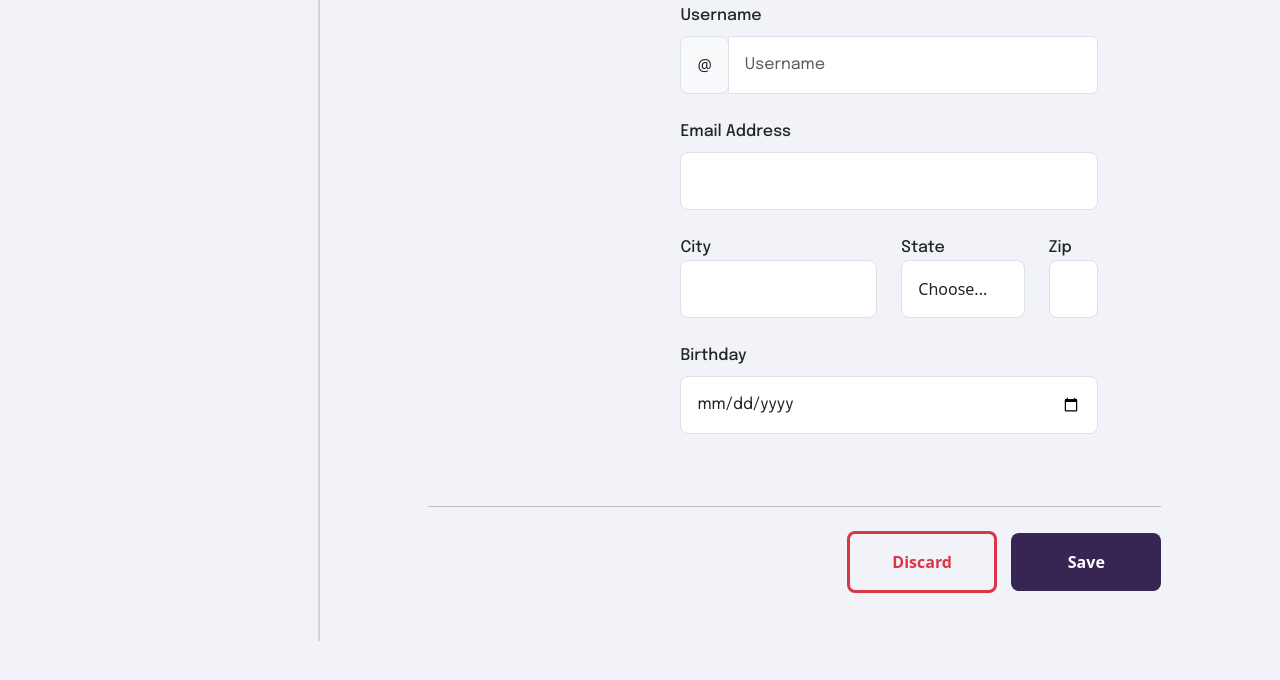
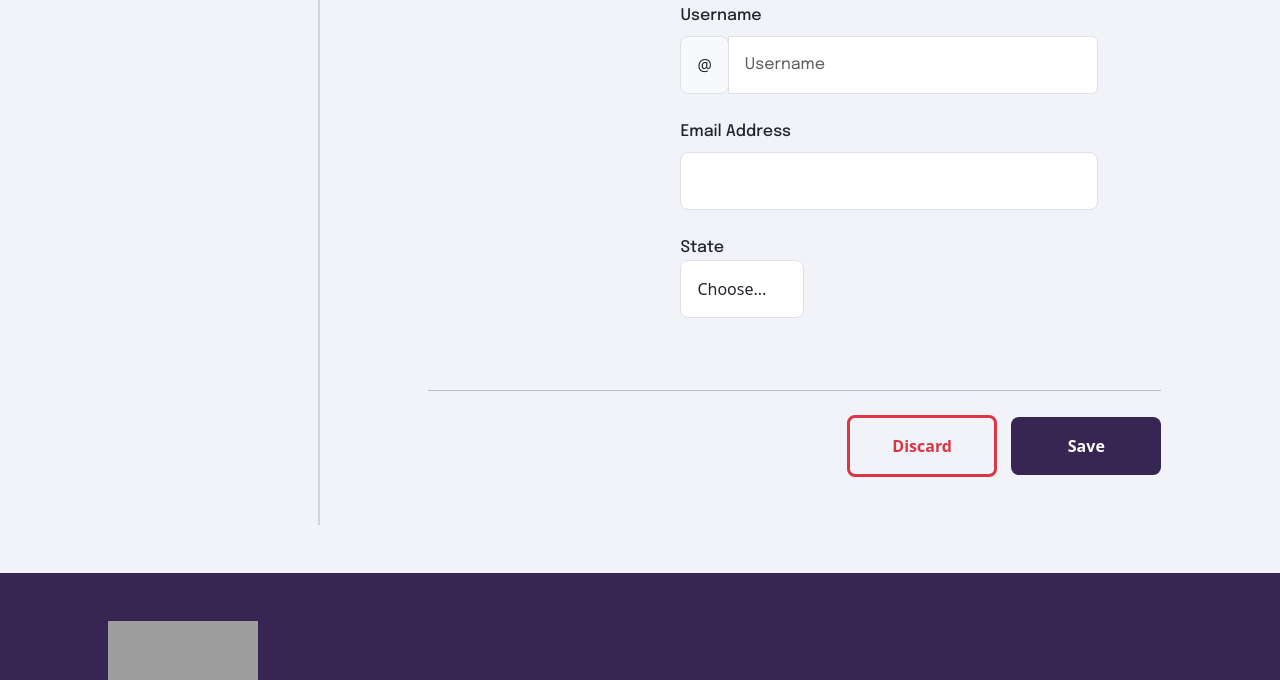
Before and after one commit to markcristobal24/JobPortalG1, a Django app: page /accounts/applicant-profile/ in a window 1280 px wide. Shown: the part 982-1662 px from the top of the page. Run offline with Django 4.2, Linux system fonts and the light colour scheme; some libraries are stand-ins or nearby versions; grey boxes are pictures that could not be loaded.

Commit message:
kulang applicant profile

```diff
--- a/templates/users/applicant_profile.html
+++ b/templates/users/applicant_profile.html
@@ -155,10 +155,6 @@
                             </div>
 
                             <div class="row mb-4">
-                                <div class="form-group col-md-6">
-                                    <label for="inputCity">City</label>
-                                    <input type="text" class="form-control p-3 rounded-3" id="inputCity">
-                                </div>
                                 <div class="form-group col-md-4">
                                     <label for="inputState">State</label>
                                     <select id="inputState" class="form-control p-3 rounded-3">
@@ -166,15 +162,6 @@
                                         <option>...</option>
                                     </select>
                                 </div>
-                                <div class="form-group col-md-2">
-                                    <label for="inputZip">Zip</label>
-                                    <input type="text" class="form-control p-3 rounded-3" id="inputZip">
-                                </div>
-                            </div>
-
-                            <div class="form-group mb-4">
-                                <label for="bday">Birthday</label>
-                                <input type="date" class="form-control p-3 rounded-3 mt-2" id="bday" name="bday">
                             </div>
                         </div>
 
--- a/users/form.py
+++ b/users/form.py
@@ -96,4 +96,4 @@ class EditCompanyForm(forms.ModelForm):
 class EditApplicantForm(forms.ModelForm):
     class Meta:
         model = Resume
-        exclude = ['user']
+        fields = ['first_name', 'surname', 'location']
--- a/users/urls.py
+++ b/users/urls.py
@@ -1,5 +1,6 @@
 from django.urls import path
 from . import views
+from .views import applicant_change_profile
 
 urlpatterns = [
     path('register-applicant/', views.register_applicant, name='register-applicant'),
@@ -14,6 +15,6 @@ urlpatterns = [
     path('recruit-change-pass/', views.recruit_change_pass, name='recruit-change-pass'),
     path('recruit-change-profile/', views.recruit_change_profile, name='recruit-change-profile'),
 
-
+    path('applicant-change-profile/', applicant_change_profile, name='applicant-change-profile'),
 
 ]
--- a/users/views.py
+++ b/users/views.py
@@ -219,8 +219,8 @@ def applicant_change_profile(request):
                  messages.warning(request, 'Something went wrong')
         else:
             form = EditApplicantForm(instance=resume)
-            context = {'form':form}
-            return render(request, 'company/recruit_change_profile.html', context)
+        context = {'form':form}
+        return render(request, 'company/applicant_change_profile.html', context)
     else:
         return redirect('dashboard')
 
```
Also changed, not shown: db.sqlite3.
